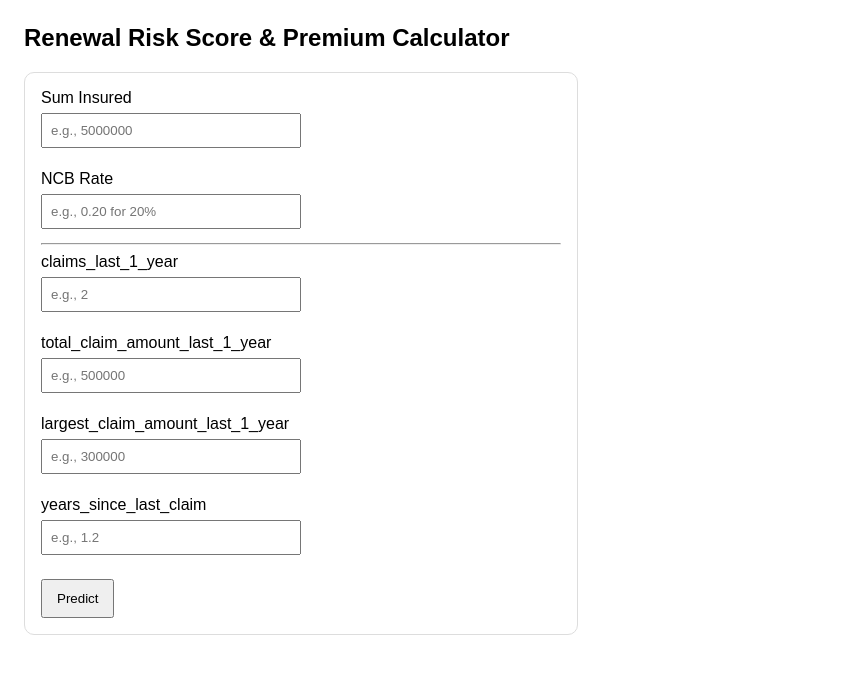
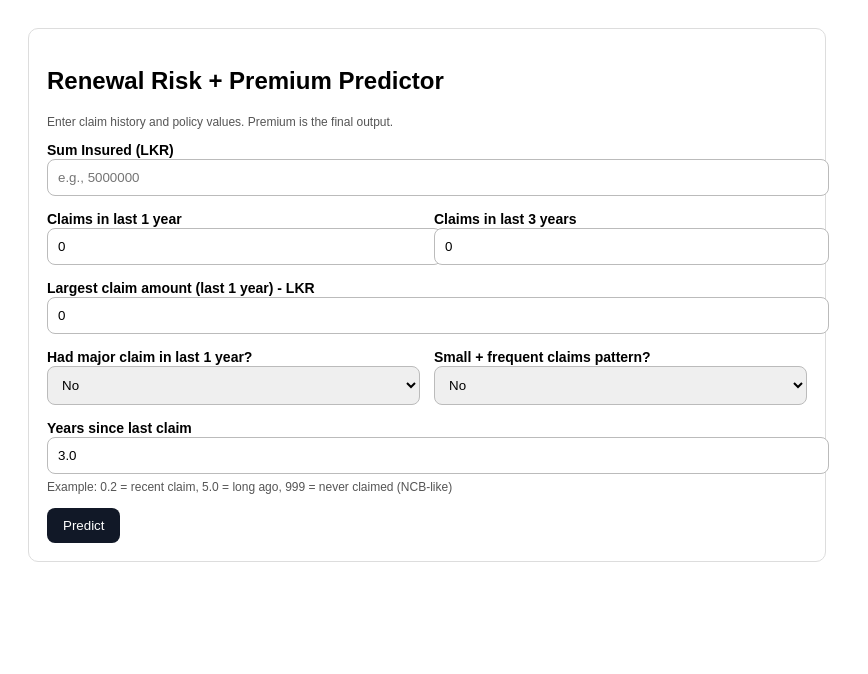
Before and after one commit to sanuthit/Risk-Based-Motor-Insurance-Premium-Calculation-System-, a Flask app: page / in a window 1280 px wide. Shown: the top 674 px of the page, without its empty margins (0-868 px from the left). Run offline with Flask 3, Linux system fonts and the light colour scheme; parts of the project's set-up code (start-up, migrations or seed data) failed here and were passed over.

Commit message:
adjustments

```diff
--- a/renewal_app.py
+++ b/renewal_app.py
@@ -1,43 +1,28 @@
 from flask import Flask, render_template, request
-from renewal_risk_engine import RenewalRiskEngine
+from renewal_risk_engine import evaluate_policy
 
 app = Flask(__name__)
 
-engine = RenewalRiskEngine()
-
 
 @app.route("/", methods=["GET"])
-def home():
+def index():
     return render_template("index.html")
 
 
 @app.route("/predict", methods=["POST"])
 def predict():
-    # --- Read basic inputs ---
-    sum_insured = float(request.form.get("sum_insured", 0) or 0)
-    ncb_rate = float(request.form.get("ncb_rate", 0) or 0)  # % or decimal? depends on your premium_rules
+    policy_features = {
+        "claims_last_1_year": float(request.form["claims_last_1_year"]),
+        "claims_last_3_years": float(request.form["claims_last_3_years"]),
+        "largest_claim_amount_last_1_year": float(request.form["largest_claim_amount_last_1_year"]),
+        "had_major_claim_last_1_year": int(request.form["had_major_claim_last_1_year"]),
+        "small_frequent_claims_flag": int(request.form["small_frequent_claims_flag"]),
+        "years_since_last_claim": float(request.form["years_since_last_claim"]),
+    }
 
-    # --- Build policy_features dict from form ---
-    # IMPORTANT: These keys MUST match engine.features (training columns).
-    # We'll collect everything from the form except sum_insured & ncb_rate.
-    policy_features = {}
+    sum_insured = float(request.form["sum_insured"])
 
-    for k, v in request.form.items():
-        if k in ["sum_insured", "ncb_rate"]:
-            continue
-
-        # Try numeric conversion; otherwise keep as string
-        try:
-            policy_features[k] = float(v)
-        except:
-            policy_features[k] = v
-
-    # --- Evaluate policy ---
-    result = engine.evaluate_policy(
-        policy_features=policy_features,
-        sum_insured=sum_insured,
-        ncb_rate=ncb_rate
-    )
+    result = evaluate_policy(policy_features, sum_insured)
 
     return render_template("index.html", result=result)
 
--- a/renewal_risk_engine.py
+++ b/renewal_risk_engine.py
@@ -1,69 +1,53 @@
 import joblib
 import pandas as pd
 
-from premium_rules import calculate_final_premium
+from renewal_premium_rules import calculate_final_premium
 
-MODEL_PATH = "models/ngboost_risk_bundle.pkl"
+MODEL_PATH = "models/ngboost_renewal_bundle.pkl"
 
 
 class RenewalRiskEngine:
     def __init__(self, model_path: str = MODEL_PATH):
         bundle = joblib.load(model_path)
-
         self.model = bundle["model"]
         self.features = bundle["feature_columns"]
 
     def predict_expected_claim(self, policy_features: dict) -> float:
-        """
-        Predict expected claim amount using NGBoost.
-        """
         X = pd.DataFrame([policy_features])
 
-        # Ensure all required features exist (fill missing with 0)
+        # Fill missing features with 0
         for col in self.features:
             if col not in X.columns:
                 X[col] = 0
 
         X = X[self.features]
 
-        pred = self.model.pred_dist(X)
-        return float(pred.mean()[0])
+        dist = self.model.pred_dist(X)
+        return float(dist.mean()[0])
 
     def risk_score_from_claim(self, expected_claim: float) -> float:
-        """
-        Convert expected claim to 0–100 risk score.
-        NOTE: change max_reasonable_claim to match your portfolio.
-        """
-        max_reasonable_claim = 1_500_000
-        score01 = min(max(expected_claim, 0) / max_reasonable_claim, 1.0)
-        return round(score01 * 100, 2)
+        MAX_REASONABLE_CLAIM = 1_500_000
+        score = min(max(expected_claim, 0) / MAX_REASONABLE_CLAIM, 1.0)
+        return round(score * 100, 2)
 
-    def evaluate_policy(
-        self,
-        policy_features: dict,
-        sum_insured: float,
-        ncb_rate: float = 0.0
-    ) -> dict:
-        """
-        Full pipeline: expected claim -> risk score -> premium breakdown
-        """
+    def evaluate_policy(self, policy_features: dict, sum_insured: float) -> dict:
         expected_claim = self.predict_expected_claim(policy_features)
         risk_score = self.risk_score_from_claim(expected_claim)
 
-        premium_breakdown = calculate_final_premium(
+        premium = calculate_final_premium(
             sum_insured=float(sum_insured),
-            expected_claim=float(expected_claim),
-            ncb_rate=float(ncb_rate)
+            expected_claim=float(expected_claim)
         )
 
         return {
             "expected_claim_amount": round(expected_claim, 2),
             "risk_score": risk_score,
-            "premium_breakdown": premium_breakdown
+            "premium_breakdown": premium,
+            "total_premium": premium["total_premium"]
         }
 
 
 _engine = RenewalRiskEngine()
 
-def evaluate_policy(policy_features: dict, sum_insured: float, ncb_rate: float = 0.0) -> dict:
-    return _engine.evaluate_policy(policy_features, sum_insured, ncb_rate)
+def evaluate_policy(policy_features: dict, sum_insured: float) -> dict:
+    return _engine.evaluate_policy(policy_features, sum_insured)
--- a/templates/index.html
+++ b/templates/index.html
@@ -1,75 +1,110 @@
 <!doctype html>
-<html>
+<html lang="en">
 <head>
   <meta charset="utf-8" />
-  <title>Renewal Risk + Premium</title>
+  <meta name="viewport" content="width=device-width, initial-scale=1" />
+  <title>Renewal Risk + Premium Predictor</title>
   <style>
-    body { font-family: Arial, sans-serif; margin: 24px; }
-    .row { display: flex; gap: 16px; flex-wrap: wrap; }
-    .card { border: 1px solid #ddd; padding: 16px; border-radius: 10px; max-width: 520px; }
-    input { padding: 8px; width: 240px; margin: 6px 0; }
-    button { padding: 10px 14px; cursor: pointer; }
-    pre { background: #f7f7f7; padding: 12px; border-radius: 8px; overflow:auto; }
+    body { font-family: Arial, sans-serif; margin: 28px; }
+    .card { max-width: 760px; padding: 18px; border: 1px solid #ddd; border-radius: 10px; }
+    .grid { display: grid; grid-template-columns: 1fr 1fr; gap: 14px; }
+    label { font-weight: 600; font-size: 14px; }
+    input, select { width: 100%; padding: 10px; border: 1px solid #bbb; border-radius: 8px; }
+    .full { grid-column: 1 / -1; }
+    button { padding: 10px 16px; border: 0; border-radius: 8px; cursor: pointer; }
+    .btn { background: #111827; color: white; }
+    .hint { font-size: 12px; color: #555; margin-top: 6px; }
+    .result { margin-top: 18px; padding: 14px; background: #f6f7f9; border-radius: 10px; }
+    pre { white-space: pre-wrap; word-wrap: break-word; background: #fff; padding: 10px; border-radius: 8px; border: 1px solid #e5e7eb; }
+    .big { font-size: 22px; font-weight: 800; }
   </style>
 </head>
 <body>
 
-  <h2>Renewal Risk Score & Premium Calculator</h2>
+  <div class="card">
+    <h2>Renewal Risk + Premium Predictor</h2>
+    <p class="hint">
+      Enter claim history and policy values. Premium is the final output.
+    </p>
 
-  <div class="card">
-    <form action="/predict" method="POST">
-      <div class="row">
+    <form method="POST" action="/predict">
+      <div class="grid">
+
+        <!-- Sum insured -->
+        <div class="full">
+          <label for="sum_insured">Sum Insured (LKR)</label>
+          <input type="number" step="0.01" name="sum_insured" id="sum_insured" placeholder="e.g., 5000000" required>
+        </div>
+
+        <!-- Claim frequency -->
         <div>
-          <label>Sum Insured</label><br/>
-          <input name="sum_insured" placeholder="e.g., 5000000" required />
+          <label for="claims_last_1_year">Claims in last 1 year</label>
+          <input type="number" step="1" min="0" name="claims_last_1_year" id="claims_last_1_year" value="0" required>
         </div>
 
         <div>
-          <label>NCB Rate</label><br/>
-          <input name="ncb_rate" placeholder="e.g., 0.20 for 20%" />
+          <label for="claims_last_3_years">Claims in last 3 years</label>
+          <input type="number" step="1" min="0" name="claims_last_3_years" id="claims_last_3_years" value="0" required>
         </div>
+
+        <!-- Severity -->
+        <div class="full">
+          <label for="largest_claim_amount_last_1_year">Largest claim amount (last 1 year) - LKR</label>
+          <input type="number" step="0.01" min="0" name="largest_claim_amount_last_1_year"
+                 id="largest_claim_amount_last_1_year" value="0" required>
+        </div>
+
+        <!-- Major claim (Yes/No) -->
+        <div>
+          <label for="had_major_claim_last_1_year">Had major claim in last 1 year?</label>
+          <select name="had_major_claim_last_1_year" id="had_major_claim_last_1_year" required>
+            <option value="0" selected>No</option>
+            <option value="1">Yes</option>
+          </select>
+        </div>
+
+        <!-- Small frequent (Yes/No) -->
+        <div>
+          <label for="small_frequent_claims_flag">Small + frequent claims pattern?</label>
+          <select name="small_frequent_claims_flag" id="small_frequent_claims_flag" required>
+            <option value="0" selected>No</option>
+            <option value="1">Yes</option>
+          </select>
+        </div>
+
+        <!-- Recency -->
+        <div class="full">
+          <label for="years_since_last_claim">Years since last claim</label>
+          <input type="number" step="0.01" min="0" name="years_since_last_claim" id="years_since_last_claim"
+                 value="3.0" required>
+          <div class="hint">Example: 0.2 = recent claim, 5.0 = long ago, 999 = never claimed (NCB-like)</div>
+        </div>
+
+        <div class="full">
+          <button class="btn" type="submit">Predict</button>
+        </div>
+
       </div>
+    </form>
 
-      <hr/>
+    {% if result %}
+  <div class="result">
 
-      <!-- ✅ Put your feature inputs here.
-           These input "name" values MUST match your model's feature_columns.
-           Example names below (change to your real columns). -->
+    <h2>Total Premium Payable</h2>
+    <h1>LKR {{ result.total_premium }}</h1>
 
-      <div class="row">
-        <div>
-          <label>claims_last_1_year</label><br/>
-          <input name="claims_last_1_year" placeholder="e.g., 2" />
-        </div>
-        <div>
-          <label>total_claim_amount_last_1_year</label><br/>
-          <input name="total_claim_amount_last_1_year" placeholder="e.g., 500000" />
-        </div>
-        <div>
-          <label>largest_claim_amount_last_1_year</label><br/>
-          <input name="largest_claim_amount_last_1_year" placeholder="e.g., 300000" />
-        </div>
-        <div>
-          <label>years_since_last_claim</label><br/>
-          <input name="years_since_last_claim" placeholder="e.g., 1.2" />
-        </div>
-      </div>
+    <p><b>Risk Score:</b> {{ result.risk_score }} / 100</p>
 
-      <br/>
-      <button type="submit">Predict</button>
-    </form>
+    <details>
+      <summary><b>Premium Breakdown</b></summary>
+      <pre>{{ result.premium_breakdown }}</pre>
+    </details>
+
   </div>
 
-  {% if result %}
-    <div class="card" style="margin-top:16px;">
-      <h3>Result</h3>
-      <p><b>Expected Claim Amount:</b> {{ result.expected_claim_amount }}</p>
-      <p><b>Risk Score:</b> {{ result.risk_score }} / 100</p>
+    {% endif %}
 
-      <h4>Premium Breakdown</h4>
-      <pre>{{ result.premium_breakdown }}</pre>
-    </div>
-  {% endif %}
+  </div>
 
 </body>
 </html>
```
Also changed, not shown: renewal_premium_rules.py (+2 -23 lines), 1 other file.
